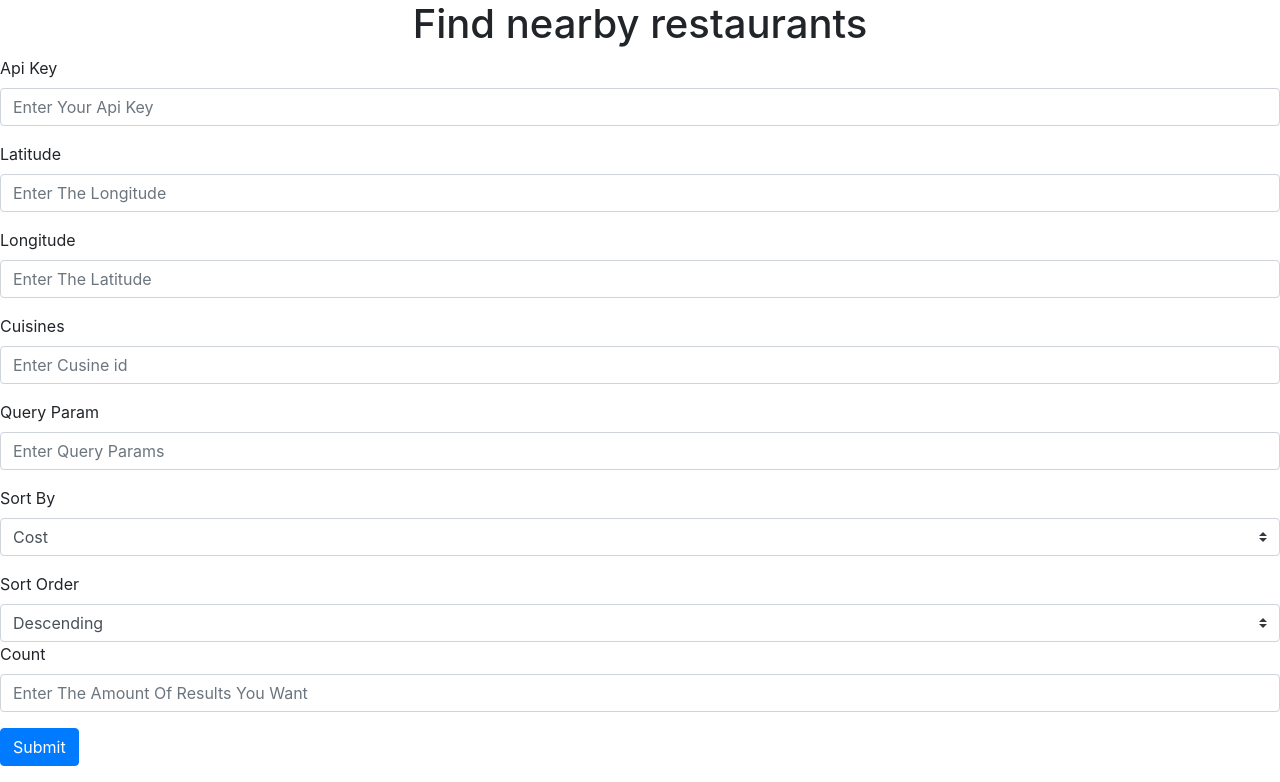
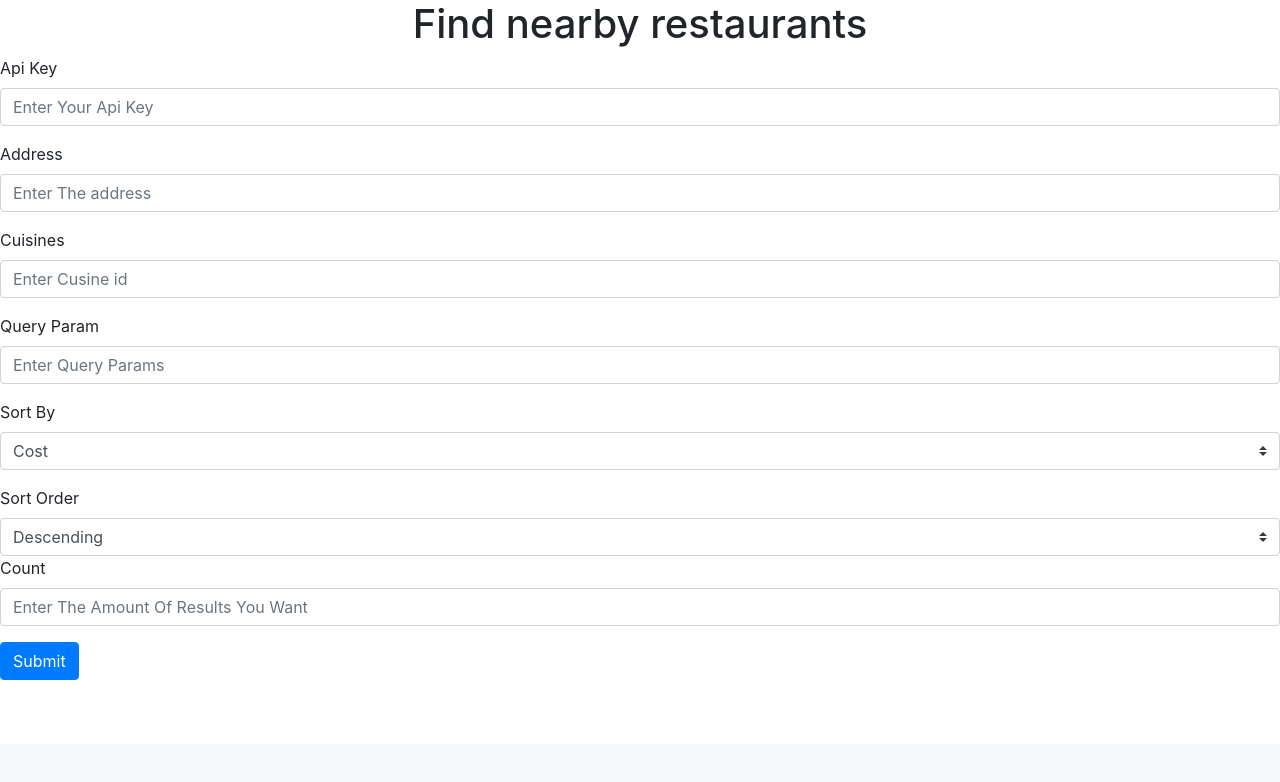
Before and after one commit to sarthakforwet/Foodie_Partners, a Flask app: page / in a window 1280 px wide. Shown: the part 56-838 px from the top of the page. After the commit the page ends 736 px from the top, so only its background shows below. Run offline with Flask 2, Linux system fonts and the light colour scheme; some libraries are stand-ins or nearby versions.

Commit message:
changes latitude imput to address input

```diff
--- a/search-restaurants/run.py
+++ b/search-restaurants/run.py
@@ -7,18 +7,19 @@ app = Flask(__name__)
 def home():
 	if request.method=='POST':
 		User_key=request.form['Api']
-		Lat=request.form['Lat']
-		Long=request.form['Long']
+		address = request.form['address']
 		Cuisines=request.form['Cuisines']
 		Sort_By=request.form['SortBy']
 		Sort_Order=request.form['SortOrder']
-
 		count=request.form['Count']
-
 		q=request.form['Query']
-
 		headers={'Accept': "application/json","user-key": str(User_key)}
-
+		headers2 = {'Authorization': 'prj_live_pk_feddf0d04ae764d8157faf0d35e0926e711d8c8d',}
+		params2 = (('query', 'indore'),)
+		response2 = requests.get('https://api.radar.io/v1/geocode/forward', headers=headers2, params=params2)
+		data2 = response2.json()
+		Lat = data2['addresses'][0]['latitude']
+		Long = data2['addresses'][0]['longitude']
 		params={'lat':Lat,'lon':Long,'cuisines':Cuisines,'sort':Sort_By,'order':Sort_Order,'count':count,'q':q}
 		r=requests.get('https://developers.zomato.com/api/v2.1/search',headers=headers,params=params)
 
--- a/search-restaurants/templates/home.html
+++ b/search-restaurants/templates/home.html
@@ -11,13 +11,10 @@
     <input type="text" name='Api' class="form-control" id="api" placeholder="Enter Your Api Key">
   </div>
   <div class="form-group">
-    <label for="Lat" >Latitude</label>
-    <input type="text" name='Lat' class="form-control" id="api" placeholder="Enter The Longitude">
+    <label for="Lat" >Address</label>
+    <input type="text" name='address' class="form-control" id="api" placeholder="Enter The address">
   </div>
-  <div class="form-group">
-    <label for="Long" >Longitude</label>
-    <input type="text" name='Long' class="form-control" id="api" placeholder="Enter The Latitude">
-  </div>
+
   <div class="form-group">
     <label for="Cuisines">Cuisines</label>
     <input type="text" name='Cuisines' class="form-control" id="api" placeholder="Enter Cusine id ">
```
